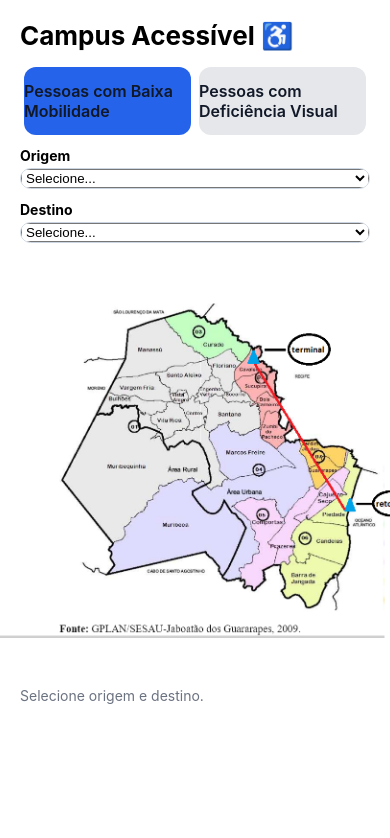
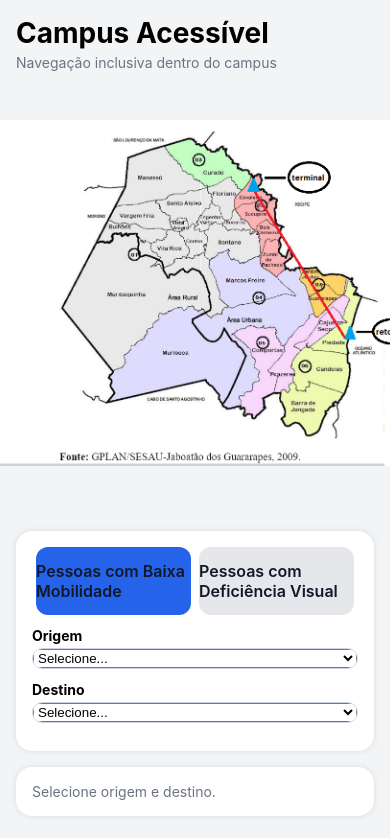
Before and after one commit to V1ctorMH/Hermes, a React Native app: screen / in a window 390 px wide. Shown: the top 838 px of the page. Built offline with nearby package versions, Linux system fonts and the light colour scheme.

Commit message:
Update HomeScreen.js

```diff
--- a/src/screens/HomeScreen.js
+++ b/src/screens/HomeScreen.js
@@ -1,15 +1,12 @@
 import { useState, useEffect } from "react";
-import { ScrollView, Text, StyleSheet } from "react-native";
-
+import { ScrollView, Text, StyleSheet, View } from "react-native";
 
 import AccessibilityMode from "../components/AccessibilityMode";
 import LocationPicker from "../components/LocationPicker";
 import CampusMap from "../components/CampusMap";
 import RouteSteps from "../components/RouteSteps";
 
-
 import { routes } from "../data/campusMap";
-
 
 export default function HomeScreen() {
   const [mode, setMode] = useState("wheelchair");
@@ -18,51 +15,73 @@ const [to, setTo] = useState(null);
   const [route, setRoute] = useState(null);
   const [stepIndex, setStepIndex] = useState(0);
 
-
   useEffect(() => {
     if (!from || !to) {
       setRoute(null);
+      setStepIndex(0);
       return;
     }
 
-
     const possible = routes.filter(
-r => r.from === from && r.to === to && r.mode === mode
+      r => r.from === from && r.to === to && r.mode === "wheelchair"
     );
 
-
-if (possible.length === 0) {
-setRoute(null);
-} else {
-possible.sort((a, b) => a.time - b.time);
-setRoute(possible[0]);
+    setRoute(possible[0] || null);
     setStepIndex(0);
-}
   }, [from, to, mode]);
-
 
   return (
     <ScrollView style={styles.container}>
-<Text style={styles.title}>Campus Acessível ♿</Text>
+      <Text style={styles.title}>Campus Acessível</Text>
+      <Text style={styles.subtitle}>
+        Navegação inclusiva dentro do campus
+      </Text>
 
+      <CampusMap route={route} stepIndex={stepIndex} />
 
+      <View style={styles.card}>
         <AccessibilityMode mode={mode} setMode={setMode} />
         <LocationPicker label="Origem" onSelect={setFrom} />
         <LocationPicker label="Destino" onSelect={setTo} />
+      </View>
 
-
-<CampusMap show={!!route} />
+      <View style={styles.card}>
         <RouteSteps
           route={route}
           stepIndex={stepIndex}
           setStepIndex={setStepIndex}
+          mode={mode}
+          from={from}
+          to={to}
         />
+      </View>
     </ScrollView>
   );
 }
 
-
 const styles = StyleSheet.create({
-container: { padding: 20 },
-title: { fontSize: 26, fontWeight: "bold", marginBottom: 16 }
+  container: {
+    backgroundColor: "#F3F4F6",
+    padding: 16
+  },
+  title: {
+    fontSize: 28,
+    fontWeight: "bold",
+    marginBottom: 4
+  },
+  subtitle: {
+    fontSize: 14,
+    color: "#6B7280",
+    marginBottom: 12
+  },
+  card: {
+    backgroundColor: "#FFFFFF",
+    borderRadius: 16,
+    padding: 16,
+    marginTop: 16,
+    shadowColor: "#000",
+    shadowOpacity: 0.1,
+    shadowRadius: 6,
+    elevation: 4
+  }
 });
```
Lines whose indentation alone changed are shown as unchanged.
